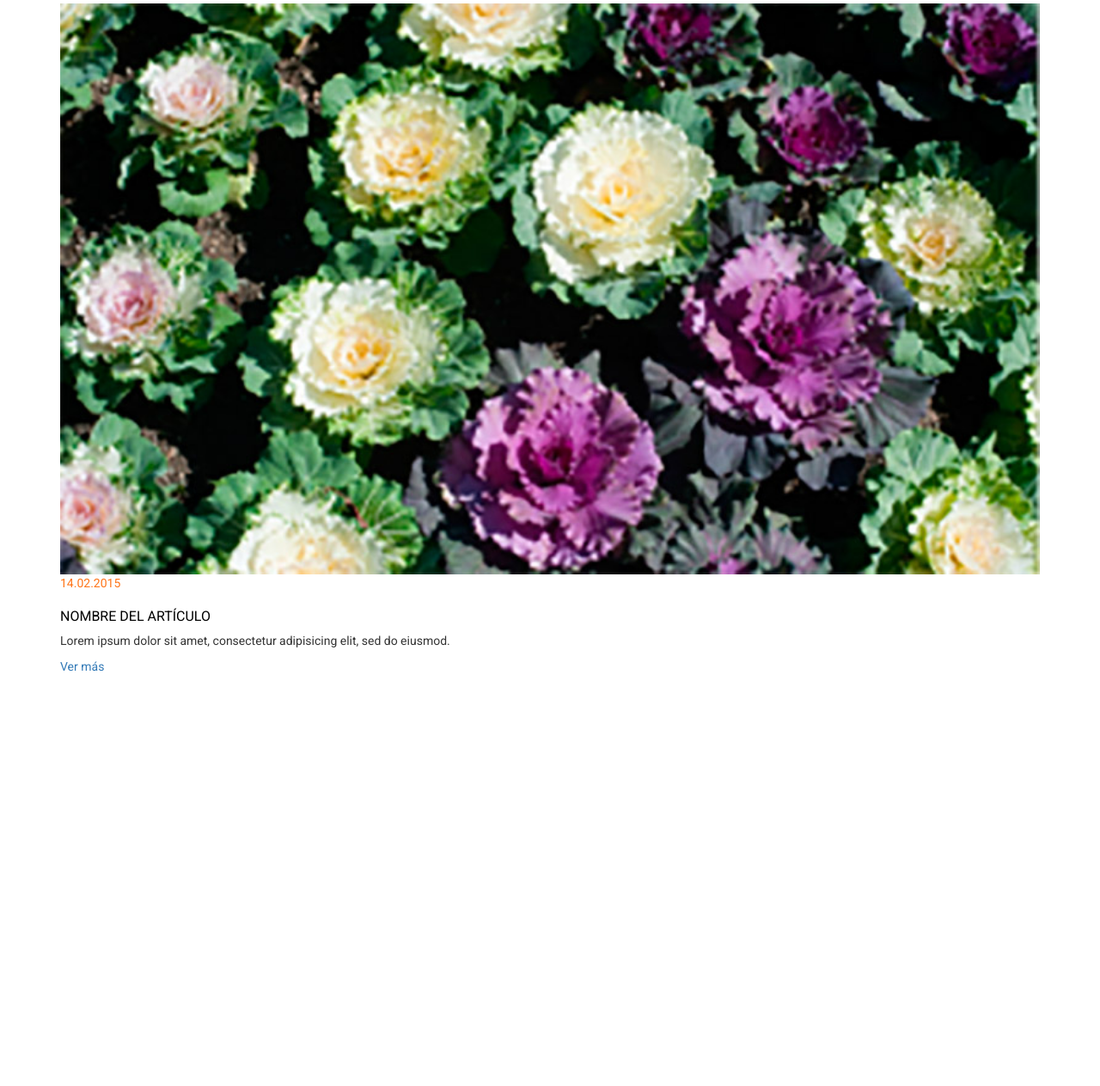
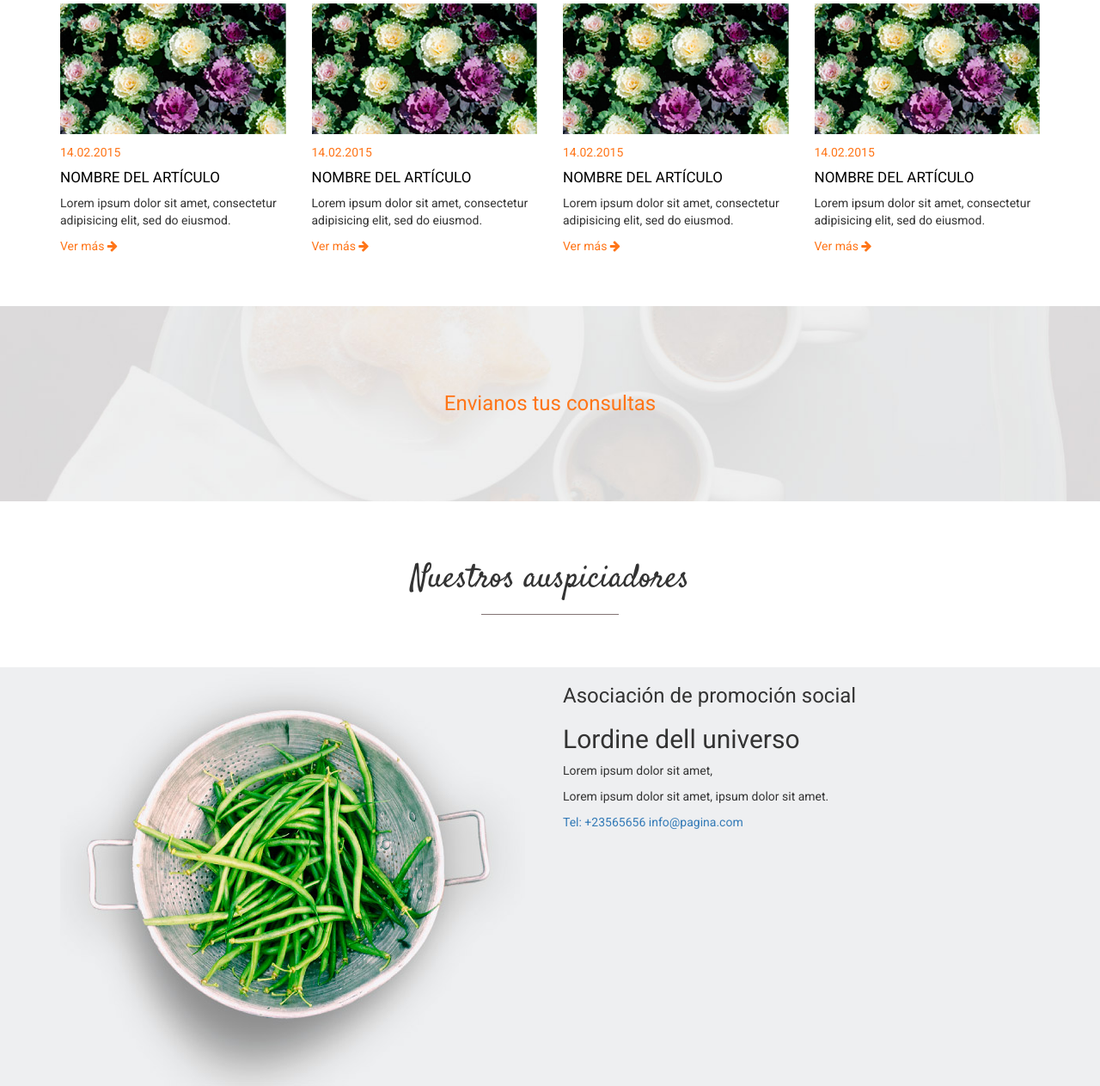
Before and after one commit to lidix1/ejemplo5, a plain HTML site: page index.html in a window 1280 px wide. Shown: the part 1409-2672 px from the top of the page at 86% size. Before the commit the page ends 2234 px from the top, so only its background shows below. Drawn offline with nearby package versions, Linux system fonts and the light colour scheme.

Commit message:
Avance de sección de noticias, parallax y footer

```diff
--- a/css/home.scss
+++ b/css/home.scss
@@ -47,18 +47,47 @@
 }
 
 .articulo {
+	margin-bottom: 20px;
 	img {
 		width: 100%
 	}
 	span{
 		color: $naranja;
+		display: inline-block;
+		margin-top: 11px;
 	}
 	h3 {
-		font-size: 16px;
+		font-size: 17px;
 		color: #000;
 		text-transform: uppercase;
+		margin-top: 10px
+	}
+	a{
+		color: $naranja;
+		&:hover{
+			color: $plomo;
+
+		}
+
 	}
 }
+.tituloPar {
+	text-align: center;
+	color: $naranja;
+	h3 {
+	    padding: 70px 0;
+	}
+}
+.parallax{
+	background-attachment: fixed;
+	background-size: cover;
+	background-position: center;
+}
+footer {
+	background: #eeeff1;
+
+}
+
 @media (min-width: 768px) {
 	.cursos {
 		h2 {
@@ -89,5 +118,10 @@
 	.espaciosCont {
     	padding: 40px 0;
 	}
-
+	.tituloPar h3 {
+		padding: 100px 0;
+	}
+	.articulo {
+		margin-bottom: 0;
+	}
 }
--- a/css/main.scss
+++ b/css/main.scss
@@ -5,10 +5,12 @@ $plomo: #393939;
 @import "banner.scss";
 @import "home.scss";
 
-
-
-
-
 body {
 	font-family: 'Roboto';
 }
+a {
+	text-decoration: none;
+	&:hover {
+		text-decoration: none;
+	}
+}
--- a/index.html
+++ b/index.html
@@ -52,7 +52,9 @@
           </div><!-- /.container-fluid -->
         </nav>
       </div>
+      <!--div id="reloj"></div-->
     </header>
+
     <section>
       <div id="banner" class="slider-pro">
         <div class="sp-slides">
@@ -115,48 +117,90 @@
          </div>
 
         <div class="row">
-          <div class="col-xs-12">
+          <div class="col-xs-12 col-sm-6 col-md-3">
             <article class="articulo">
-              <a href="#"><img src="img/imageart1.jpg"></a>
-              <span>14.02.2015</span>
-              <a href="#"><h3>Nombre del artículo</h3></a>
-              <p>Lorem ipsum dolor sit amet, consectetur adipisicing elit, sed do eiusmod.
-             </p>
-              <a href="#">Ver más</a>
+                <a href="#"><img src="img/imageart1.jpg"></a>
+                <span>14.02.2015</span>
+                <a href="#"><h3>Nombre del artículo</h3></a>
+                <p>Lorem ipsum dolor sit amet, consectetur adipisicing elit, sed do eiusmod.
+               </p>
+              <a href="#">Ver más <i class="fa fa-arrow-right"></i></a>
+            </article>
+          </div>
+          <div class="col-xs-12 col-sm-6 col-md-3">
+            <article class="articulo">
+                <a href="#"><img src="img/imageart1.jpg"></a>
+                <span>14.02.2015</span>
+                <a href="#"><h3>Nombre del artículo</h3></a>
+                <p>Lorem ipsum dolor sit amet, consectetur adipisicing elit, sed do eiusmod.
+               </p>
+              <a href="#">Ver más <i class="fa fa-arrow-right"></i></a>
+            </article>
+          </div>
+          <div class="col-xs-12 col-sm-6 col-md-3">
+            <article class="articulo">
+                <a href="#"><img src="img/imageart1.jpg"></a>
+                <span>14.02.2015</span>
+                <a href="#"><h3>Nombre del artículo</h3></a>
+                <p>Lorem ipsum dolor sit amet, consectetur adipisicing elit, sed do eiusmod.
+               </p>
+              <a href="#">Ver más <i class="fa fa-arrow-right"></i></a>
+            </article>
+          </div>
+          <div class="col-xs-12 col-sm-6 col-md-3">
+            <article class="articulo">
+                <a href="#"><img src="img/imageart1.jpg"></a>
+                <span>14.02.2015</span>
+                <a href="#"><h3>Nombre del artículo</h3></a>
+                <p>Lorem ipsum dolor sit amet, consectetur adipisicing elit, sed do eiusmod.
+               </p>
+              <a href="#">Ver más <i class="fa fa-arrow-right"></i></a>
             </article>
           </div>
         </div>
       </div>
     </section>
+    <section class="parallax" style="background-image: url('img/background1.jpg');">
+        <div class="tituloPar">
+              <h3>Envianos tus consultas</h3>
+        </div>
+    </section>
+    <section class="espaciosCont">
+         <div class="titulossec">
+            <h2>Nuestros auspiciadores</h2>
+         </div>
+    </section>
+    <footer>
+      <div class="container">
+        <div class="row">
+          <div class="col-xs-12 col-sm-6 hidden-xs">
+             <img class="img-responsive" src="img/plat.jpg">
+          </div>
+          <div class="col-xs-12 col-sm-6">
+            <div>
+              <h3>Asociación de promoción social</h3>
+              <h2>Lordine dell universo</h2>
+              <p>Lorem ipsum dolor sit amet, </p>
+              <p>Lorem ipsum dolor sit amet, ipsum dolor sit amet. </p>
+              <div>
+                <a href="tel:23565656">Tel: +23565656</a>
+                <a href="emailto: info@pagina.com">info@pagina.com</a>
+              </div>
+            </div>
+          </div>
+
+        </div>
+
+      </div>
+    </footer>
+
+
 
     <!-- jQuery (necessary for Bootstrap's JavaScript plugins) -->
     <script src="https://ajax.googleapis.com/ajax/libs/jquery/1.12.4/jquery.min.js"></script>
     <!-- Include all compiled plugins (below), or include individual files as needed -->
     <script src="js/bootstrap.min.js"></script>
     <script src="js/jquery.sliderPro.min.js"></script>
-
-    <script type="text/javascript">
-      $( document ).ready(function( $ ) {
-        $( '#banner' ).sliderPro({
-          width: '100%',
-          height: 500,
-          arrows: true,
-          buttons: false,
-          autoHeight: true,
-          waitForLayers: true,
-          thumbnailWidth: 200,
-          thumbnailHeight: 100,
-          thumbnailPointer: true,
-          autoplay: false,
-          autoScaleLayers: false,
-          breakpoints: {
-            500: {
-              thumbnailWidth: 120,
-              thumbnailHeight: 50
-            }
-          }
-        });
-      });
-    </script>
+    <script src="js/scripts.js"></script>
   </body>
 </html>
--- /dev/null
+++ b/js/scripts.js
@@ -0,0 +1,78 @@
+//script para el slider
+      $( document ).ready(function( $ ) {
+        $( '#banner' ).sliderPro({
+          width: '100%',
+          height: 500,
+          arrows: true,
+          buttons: false,
+          autoHeight: true,
+          waitForLayers: true,
+          thumbnailWidth: 200,
+          thumbnailHeight: 100,
+          thumbnailPointer: true,
+          autoplay: false,
+          autoScaleLayers: false,
+          breakpoints: {
+            500: {
+              thumbnailWidth: 120,
+              thumbnailHeight: 50
+            }
+          }
+        });
+      });
+
+//scripts para ejemplos
+
+      function Mensaje(){
+        alert('Has pinchado con el ratón');
+      }
+
+      document.getElementById("pinchable").onclick = Mensaje;
+
+      var numero_1 = 3;
+      var numero_2 = 100;
+      var resultado = numero_1 * numero_2;
+
+
+
+      var texto1 = "Texto de prueba 1";
+      var texto2 = "Texto siguiente";
+      var textogeneral = texto1 + texto2;
+
+      //Array
+
+      var dias = ["Lunes", "Martes", "Miércoles", "Jueves", "Viernes", "Sábado", "Domingo"];
+      var diamostrado = dias[0] + " " + dias[1] + " " + dias[2] + " " + dias[3];
+
+      var diamostrado = dias[0] + dias[1] + dias[2] + dias[3];
+
+      var numero = 5;
+      --numero;
+
+      var visible = false;
+
+      //condicional
+      var mostrarMensaje = false;
+
+      if(5 < 1) {
+        //alert(" 5 es mayor que 1");
+      }else {
+        //alert("no")
+      }
+
+    for(var i=0; i<7; i++) {
+        //alert(dias[i]);
+    }
+
+    var mensaje = "Texto de ejemplo";
+    var mostrarmensaje = mensaje.length;
+    var mostrarmensaje2 = mensaje.toLowerCase();
+
+    //Hora
+    var fechaHora = new Date();
+
+    var horas = fechaHora.getHours();
+    var minutos = fechaHora.getMinutes();
+    var segundos = fechaHora.getSeconds();
+
+    document.getElementById("reloj").innerHTML = horas+':'+minutos+':'+segundos;
```
Also changed, not shown: css/main.css, 1 other file.
